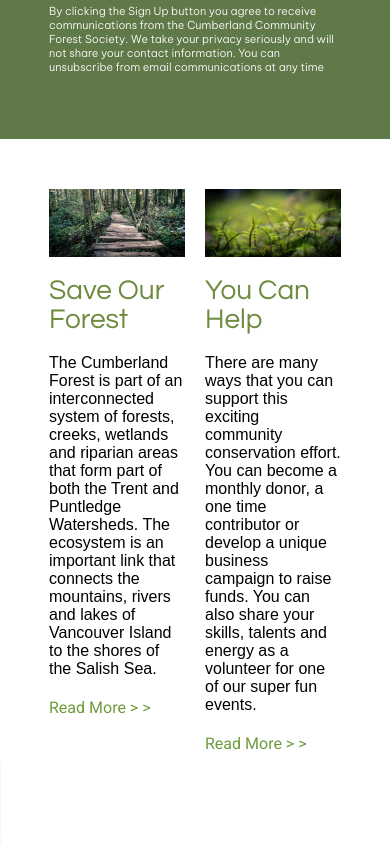
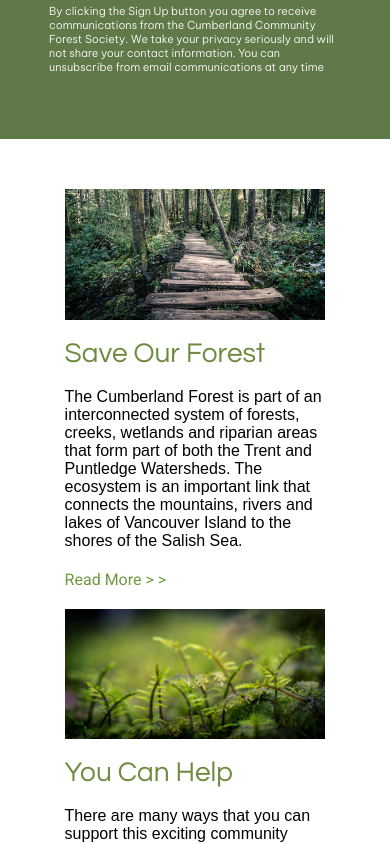
Before and after one commit to Maandarr/Capstone-CCFS, a React (Create React App) app: page / in a window 390 px wide. Shown: the part 3720-4564 px from the top of the page. Built offline with nearby package versions, Linux system fonts and the light colour scheme.

Commit message:
Make card section flex column on mobile views

```diff
--- a/src/components/css/home.css
+++ b/src/components/css/home.css
@@ -127,6 +127,14 @@
   .home-about {
     flex-direction: column;
   }
+  .card-container {
+    flex-direction: column;
+  }
+  .card {
+    width: 90%;
+    margin-left: auto;
+    margin-right: auto;
+  }
 }
 
 
```
